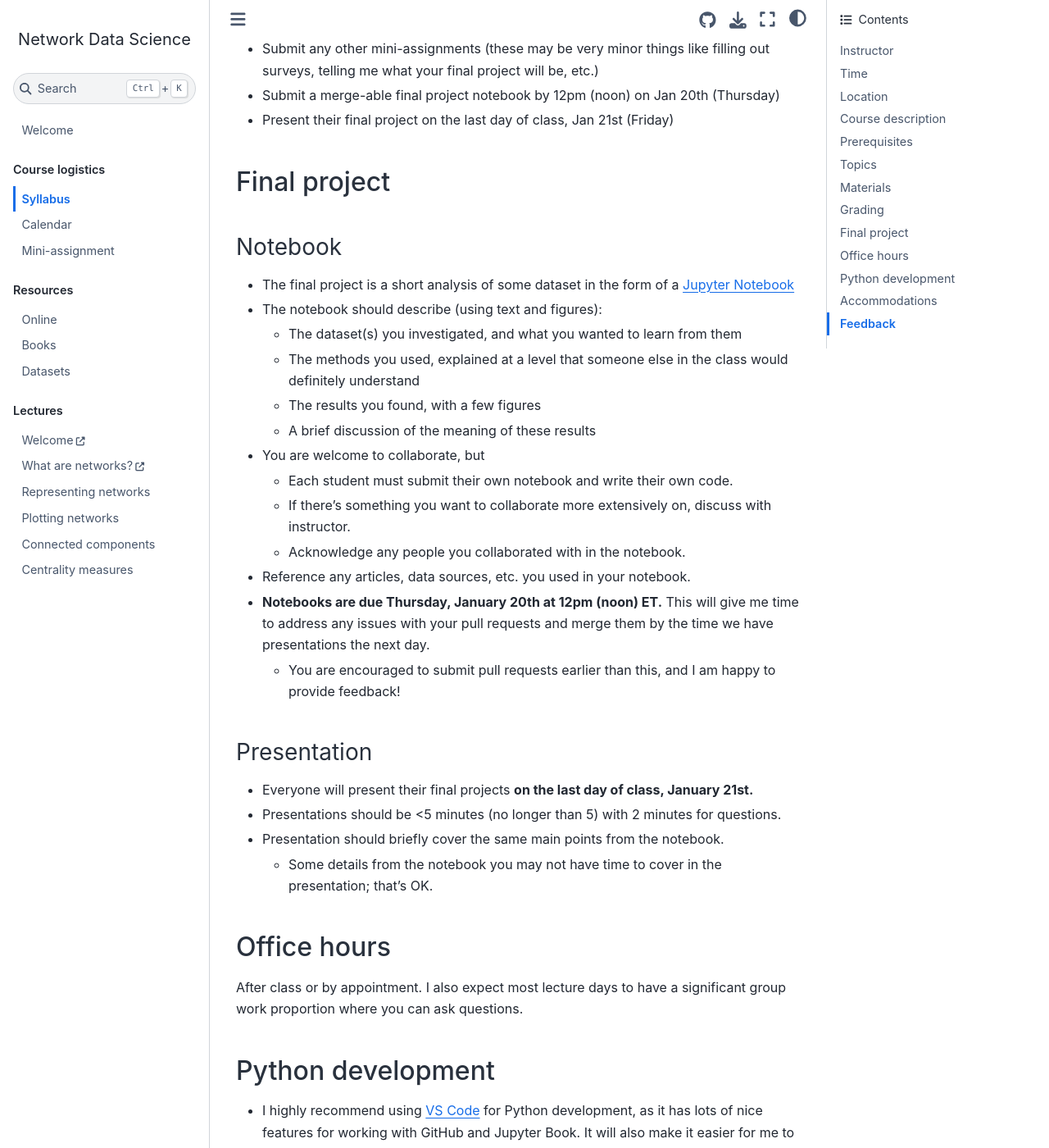
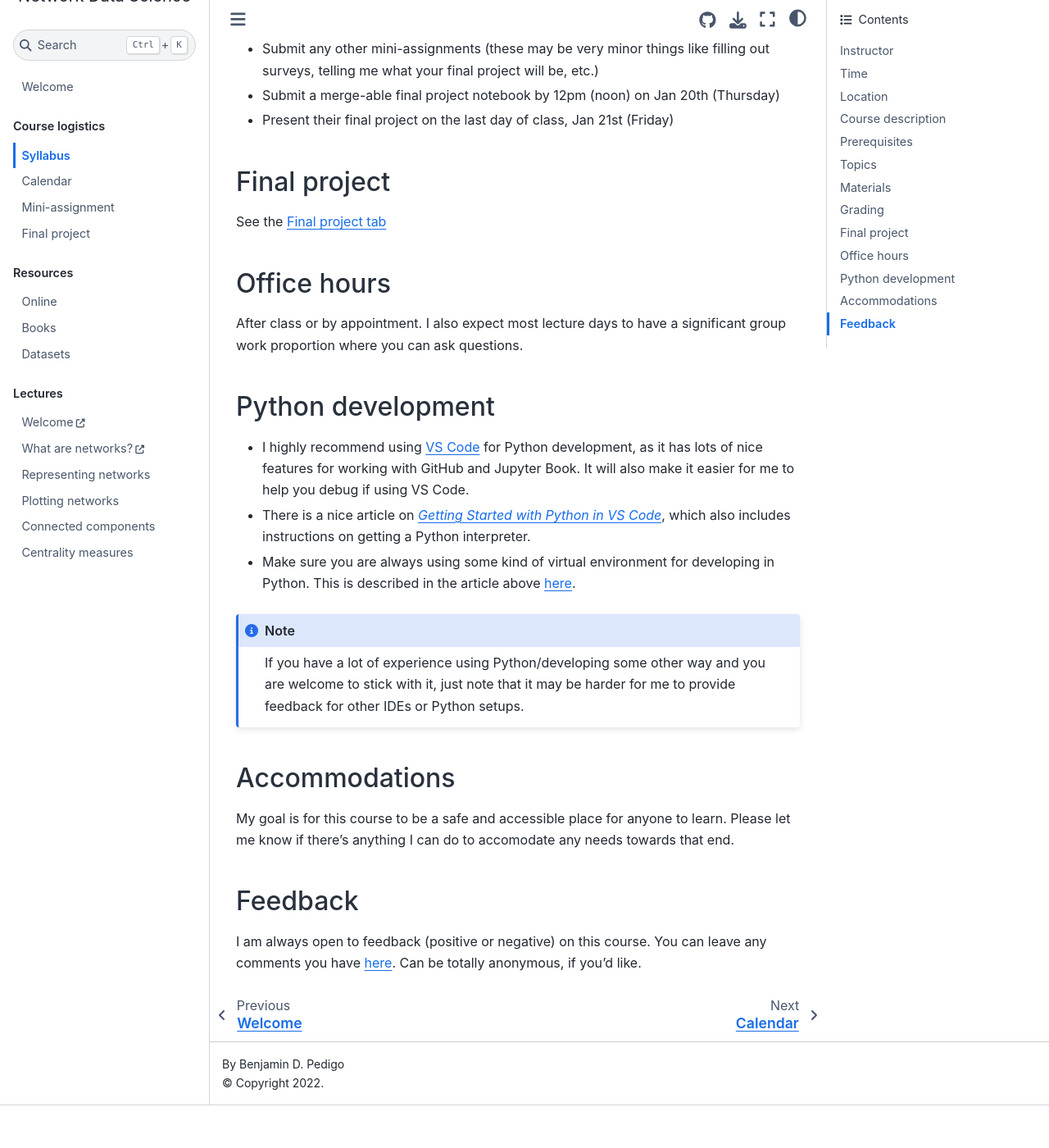
Before and after one commit to bdpedigo/networks-course, a Jupyter Book: the page built from docs/syllabus.md, in a window 1280 px wide and 1400 px high, scrolled down 2773 px. Shown: the whole window at 82% size. Built offline with Jupyter Book 1.0.4 settings and Sphinx 7.4.7 and the Sphinx Book theme 1.1.4, drawn with Linux system fonts in a browser that asks for light colours; pages that are not in the unit, such as notebooks, are missing from menus; after the commit the page ends 4121 px from its top, so only the background shows below that.

Commit message:
add separate final project tab

```diff
--- a/docs/_toc.yml
+++ b/docs/_toc.yml
@@ -6,6 +6,7 @@ parts:
   - file: syllabus
   - file: calendar
   - file: mini_assignment
+  - file: final_project
 - caption: Resources
   chapters:
   - file: online_resources
--- a/docs/syllabus.md
+++ b/docs/syllabus.md
@@ -66,26 +66,7 @@ To pass, a student must:
 - Present their final project on the last day of class, Jan 21st (Friday)
 
 ## Final project
-### Notebook
-- The final project is a short analysis of some dataset in the form of a [Jupyter Notebook](https://jupyter.org/)
-- The notebook should describe (using text and figures):
-   - The dataset(s) you investigated, and what you wanted to learn from them
-   - The methods you used, explained at a level that someone else in the class would definitely understand
-   - The results you found, with a few figures
-   - A brief discussion of the meaning of these results
-- You are welcome to collaborate, but
-   - Each student must submit their own notebook and write their own code.
-   - If there's something you want to collaborate more extensively on, discuss with instructor.
-   - Acknowledge any people you collaborated with in the notebook.
-- Reference any articles, data sources, etc. you used in your notebook.
-- **Notebooks are due Thursday, January 20th at 12pm (noon) ET.** This will give me time to address any issues with your pull requests and merge them by the time we have presentations the next day.
-   - You are encouraged to submit pull requests earlier than this, and I am happy to provide feedback!
-
-### Presentation
-- Everyone will present their final projects **on the last day of class, January 21st.**
-- Presentations should be <5 minutes (no longer than 5) with 2 minutes for questions.
-- Presentation should briefly cover the same main points from the notebook.
-   - Some details from the notebook you may not have time to cover in the presentation; that's OK.
+See the [Final project tab](final_project.md)
 
 ## Office hours
 After class or by appointment. I also expect most lecture days to have a significant
```
Also changed, not shown: docs/final_project.md (added, +26 -0 lines).
